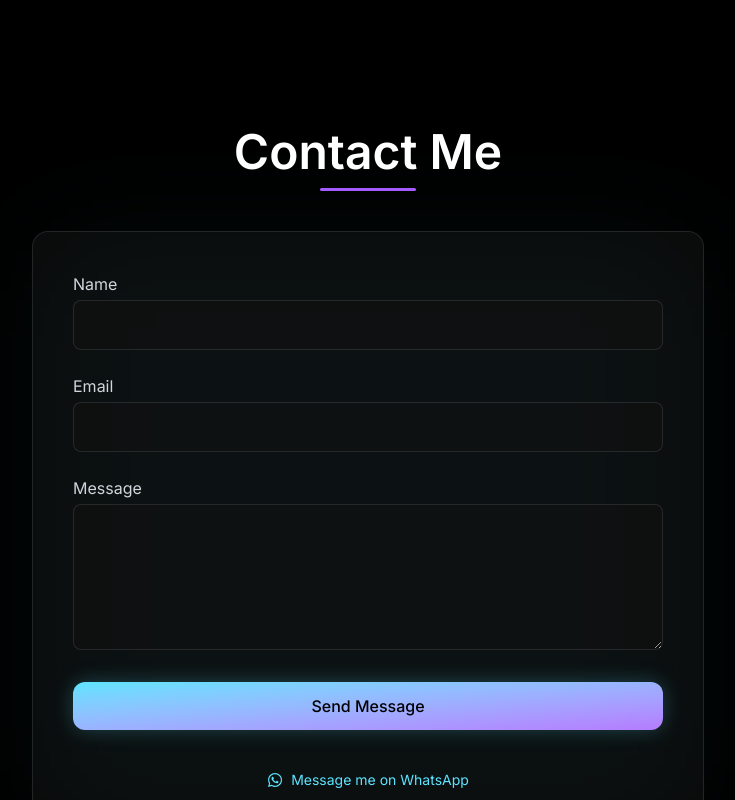
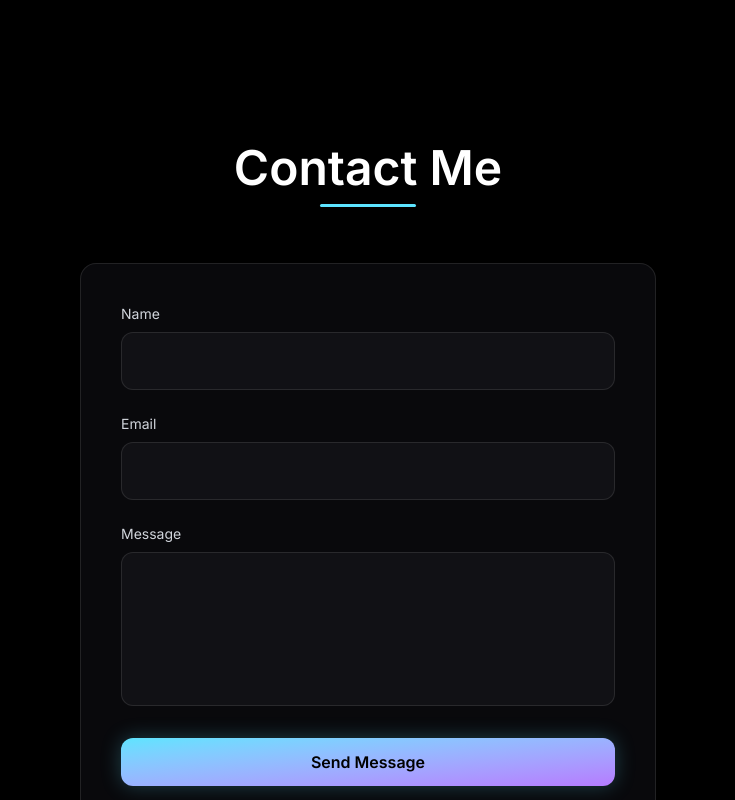
Before and after one commit to Badejomichael/my-portfolio, a Next.js app: page / in a window 1280 px wide. Shown: the part 4240-5040 px from the top of the page, without its empty margins (272-1007 px from the left). Built offline with nearby package versions, Linux system fonts and the light colour scheme.

Commit message:
Update Contact.tsx

```diff
--- a/src/app/components/Contact.tsx
+++ b/src/app/components/Contact.tsx
@@ -1,15 +1,89 @@
 "use client";
 
 import { motion } from "framer-motion";
+import { useState } from "react";
 import { FaWhatsapp } from "react-icons/fa";
-import { toast } from "react-toastify";
 
+/* ================================
+   SUCCESS MODAL COMPONENT
+================================ */
+const SuccessModal = ({
+  open,
+  onClose,
+}: {
+  open: boolean;
+  onClose: () => void;
+}) => {
+  if (!open) return null;
+
+  return (
+    <div className="fixed inset-0 z-[100] flex items-center justify-center">
+      {/* Overlay */}
+      <div
+        className="absolute inset-0 bg-black/60 backdrop-blur-sm"
+        onClick={onClose}
+      />
+
+      {/* Modal */}
+      <motion.div
+        initial={{ scale: 0.85, opacity: 0 }}
+        animate={{ scale: 1, opacity: 1 }}
+        transition={{ duration: 0.35 }}
+        className="relative z-10 bg-[#0d0d12] border border-white/10 rounded-2xl
+          p-10 w-[90%] max-w-sm text-center shadow-[0_0_40px_rgba(0,0,0,0.45)]"
+      >
+        {/* Animated Checkmark */}
+        <motion.svg
+          width="78"
+          height="78"
+          viewBox="0 0 70 70"
+          className="mx-auto mb-6"
+        >
+          <motion.circle
+            cx="35"
+            cy="35"
+            r="30"
+            stroke="#5DE4FF"
+            strokeWidth="4"
+            fill="none"
+            initial={{ pathLength: 0 }}
+            animate={{ pathLength: 1 }}
+            transition={{ duration: 0.7 }}
+          />
+
+          <motion.path
+            d="M20 36 L30 46 L50 26"
+            stroke="#B57BFF"
+            strokeWidth="4"
+            fill="none"
+            strokeLinecap="round"
+            initial={{ pathLength: 0 }}
+            animate={{ pathLength: 1 }}
+            transition={{ duration: 0.6, delay: 0.3 }}
+          />
+        </motion.svg>
+
+        <h3 className="text-white text-xl font-semibold mb-1">
+          Message Sent!
+        </h3>
+
+        <p className="text-gray-400 text-sm">
+          Thanks for reaching out. I’ll respond soon.
+        </p>
+      </motion.div>
+    </div>
+  );
+};
+
+/* ================================
+   CONTACT SECTION
+================================ */
 export default function Contact() {
+  const [modalOpen, setModalOpen] = useState(false);
 
-  const handleSubmit = async (e: any) => {
+  const handleSubmit = async (e: React.FormEvent<HTMLFormElement>) => {
     e.preventDefault();
-
-    const form = e.target;
+    const form = e.currentTarget;
 
     try {
       const formData = new FormData(form);
@@ -19,95 +93,103 @@ export default function Contact() {
         body: formData,
       });
 
-      toast.success("Message sent successfully! 🎉");
       form.reset();
+      setModalOpen(true);
     } catch (error) {
-      toast.error("Oops! Something went wrong.");
+      console.log(error);
     }
   };
 
   return (
-    <section className="w-full py-15 md:py-20 flex flex-col items-center">
+    <section className="w-full py-24 flex flex-col items-center relative">
+      {/* TITLE */}
       <motion.div
         initial={{ opacity: 0, y: 20 }}
         whileInView={{ opacity: 1, y: 0 }}
         transition={{ duration: 0.5 }}
         viewport={{ once: true }}
-        className="text-center mb-10"
+        className="text-center mb-14"
       >
-        <h2
-        className="text-center text-white text-4xl md:text-5xl font-semibold"
-        >
-            Contact Me
+        <h2 className="text-white text-4xl md:text-5xl font-semibold">
+          Contact Me
         </h2>
 
-        <div className="w-24 h-[3px] bg-[#a55bff] mt-3 mx-auto rounded-full" />
-
+        <div className="w-24 h-[3px] bg-[#5DE4FF] mt-3 mx-auto rounded-full" />
       </motion.div>
-
 
       {/* CARD */}
       <motion.div
         initial={{ opacity: 0, y: 30 }}
         whileInView={{ opacity: 1, y: 0 }}
         transition={{ duration: 0.6 }}
-        className="w-full max-w-2xl bg-[#0d0d0d]/70 backdrop-blur-2xl
-        border border-white/10 rounded-2xl p-10 relative"
+        className="w-full max-w-xl bg-[#0c0c10]/80 backdrop-blur-xl
+        border border-white/10 rounded-2xl p-10 shadow-[0_0_40px_rgba(0,0,0,0.35)]"
       >
-        <div className="absolute inset-0 -z-10 blur-3xl bg-[#5DE4FF]/10 opacity-40" />
-
         <form onSubmit={handleSubmit} className="flex flex-col gap-6">
           <input type="hidden" name="_captcha" value="false" />
 
-          <div className="flex flex-col">
-            <label className="text-gray-300 mb-1">Name</label>
+          {/* NAME */}
+          <div className="flex flex-col gap-2">
+            <label className="text-gray-300 text-sm">Name</label>
             <input
               name="name"
               required
-              className="bg-[#111]/60 border border-white/10 rounded-lg p-3 outline-none text-white focus:border-[#5DE4FF]"
+              className="border border-white/10 rounded-xl p-4 bg-[#111115]
+              text-white outline-none focus:border-[#5DE4FF] transition-all"
             />
           </div>
 
-          <div className="flex flex-col">
-            <label className="text-gray-300 mb-1">Email</label>
+          {/* EMAIL */}
+          <div className="flex flex-col gap-2">
+            <label className="text-gray-300 text-sm">Email</label>
             <input
               type="email"
               name="email"
               required
-              className="bg-[#111]/60 border border-white/10 rounded-lg p-3 outline-none text-white focus:border-[#5DE4FF]"
+              className="border border-white/10 rounded-xl p-4 bg-[#111115]
+              text-white outline-none focus:border-[#5DE4FF] transition-all"
             />
           </div>
 
-          <div className="flex flex-col">
-            <label className="text-gray-300 mb-1">Message</label>
+          {/* MESSAGE */}
+          <div className="flex flex-col gap-2">
+            <label className="text-gray-300 text-sm">Message</label>
             <textarea
               name="message"
               rows={5}
               required
-              className="bg-[#111]/60 border border-white/10 rounded-lg p-3 outline-none text-white focus:border-[#5DE4FF]"
+              className="border border-white/10 rounded-xl p-4 bg-[#111115]
+              text-white outline-none resize-none focus:border-[#5DE4FF] transition-all"
             ></textarea>
           </div>
 
+          {/* BUTTON */}
           <button
             type="submit"
-            className="w-full py-3 mt-2 text-black font-medium rounded-xl
+            className="w-full py-3 mt-2 text-black font-semibold rounded-xl
             bg-gradient-to-br from-[#5DE4FF] to-[#B57BFF]
             shadow-[0_0_20px_rgba(93,228,255,0.25)]
-            hover:shadow-[0_0_28px_rgba(93,228,255,0.35)]
-            hover:scale-[1.03] transition-all duration-300"
+            hover:shadow-[0_0_25px_rgba(93,228,255,0.35)]
+            hover:scale-[1.03] active:scale-[0.99]
+            transition-all duration-300"
           >
             Send Message
           </button>
         </form>
 
+        {/* WHATSAPP */}
         <a
           href="https://wa.me/+2349053267316"
           target="_blank"
-          className="mt-6 flex items-center justify-center gap-2 text-[#5DE4FF] hover:text-white transition text-sm pt-4"
+          className="mt-6 flex items-center justify-center gap-2 text-[#5DE4FF]
+          hover:text-white transition text-sm pt-4"
         >
           <FaWhatsapp size={16} /> Message me on WhatsApp
         </a>
       </motion.div>
+
+      {/* SUCCESS MODAL */}
+      <SuccessModal open={modalOpen} onClose={() => setModalOpen(false)} />
     </section>
   );
 }
```
